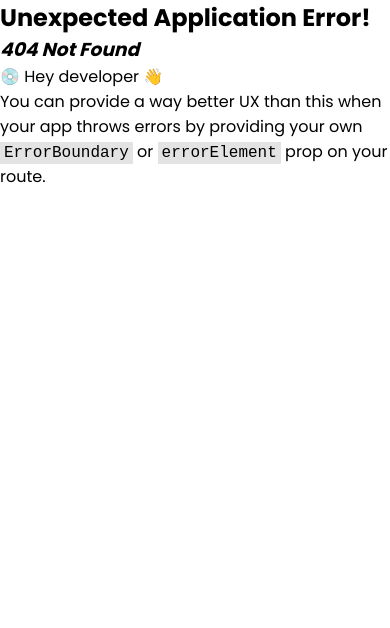
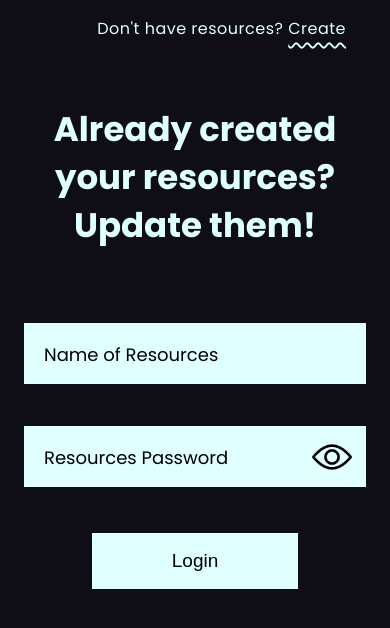
Before and after one commit to ttoomas/resources-in-one-link, a React (Create React App) app in the folder client/: page /login in a window 390 px wide. Before the commit this address had no page. Shown: the top 628 px of the page. Built offline with nearby package versions, Linux system fonts and the light colour scheme.

Commit message:
login page - frontend, backend connection

```diff
--- a/client/src/App.js
+++ b/client/src/App.js
@@ -1,11 +1,16 @@
 import { createBrowserRouter, RouterProvider } from "react-router-dom";
 import CreateRes from "./pages/CreateRes";
+import LoginRes from "./pages/LoginRes";
 
 function App() {
   const router = createBrowserRouter([
     {
       path: "/",
       element: <CreateRes/>
+    },
+    {
+      path: "/login",
+      element: <LoginRes/>
     }
   ])
 
--- a/client/src/index.css
+++ b/client/src/index.css
@@ -28,7 +28,7 @@ h1,h2,h3,h4,h5,h6,p{
 }
 
 /* CreateRes page */
-.main__create{
+.main__create, .main__login{
     display: flex;
     flex-direction: column;
     align-items: center;
@@ -38,29 +38,32 @@ h1,h2,h3,h4,h5,h6,p{
     /* color: lightgray; */
     color: lightcyan;
 }
-.create__login{
+.create__login, .login__create{
     align-self: flex-end;
     padding: 1.25rem 32px 0 0;
     font-size: 18px;
     letter-spacing: 0.5px;
 }
-.create__loginLink{
+.create__loginLink, .login__createLink{
     text-decoration: underline wavy lightcyan 2px;
     text-underline-offset: 8px;
     color: lightcyan;
     margin-left: 3px;
-    transition: all 200ms ease-in-out;
+    transition: text-shadow 200ms ease-in-out;
 }
-.create__loginLink:hover{
+.create__loginLink:hover, .login__createLink:hover{
     text-shadow: 4px 4px 8px white;
 }
-.create__title{
+.create__title, .login__title{
     text-align: center;
     font-weight: 700;
     font-size: 44px;
     line-height: 57px;
     width: 531px;
     margin-top: 94px;
+}
+.login__title{
+    width: 574px;
 }
 .create__formBx{
     margin-top: 214px;
@@ -149,13 +152,12 @@ h1,h2,h3,h4,h5,h6,p{
 }
 .create__label{
     position: absolute;
-    font-size: 1rem;
+    font-size: 20px;
     top: 50%;
     transform: translateY(-50%);
     left: 1.5rem;
     pointer-events: none;
     color: black;
-    font-size: 20px;
     transition: font-size 200ms ease-in-out, top 200ms ease-in-out, color 150ms 50ms ease-in-out;
 }
 .create__input:focus + .create__label,
@@ -164,7 +166,7 @@ h1,h2,h3,h4,h5,h6,p{
     font-size: 18px;
     color: lightcyan;
 }
-.create__eyeBx{
+.create__eyeBx, .login__eyeBx{
     position: absolute;
     right: 5px;
     top: 50%;
@@ -174,16 +176,16 @@ h1,h2,h3,h4,h5,h6,p{
     align-items: center;
     cursor: pointer;
 }
-.create__eye{
+.create__eye, .login__eye{
     width: 100%;
 }
-.create__eyeOff{
+.create__eyeOff, .login__eyeOff{
     position: absolute;
     width: 0%;
     height: 8px;
     background-color: lightcyan;
     transform: rotate(149deg);
-    transition: all 170ms ease-in-out;
+    transition: width 170ms ease-in-out, opacity 170ms ease-in-out;
 }
 .eyeOff__span{
     display: block;
@@ -193,10 +195,10 @@ h1,h2,h3,h4,h5,h6,p{
     background-color: black;
     bottom: -2px;
 }
-.create__eyeOff[data-showpass="true"]{
+.create__eyeOff[data-showpass="true"], .login__eyeOff[data-showpass="true"]{
     width: 100%;
 }
-.create__eyeOff[data-showpass="false"]{
+.create__eyeOff[data-showpass="false"], .login__eyeOff[data-showpass="false"]{
     opacity: 0;
 }
 
@@ -247,7 +249,7 @@ h1,h2,h3,h4,h5,h6,p{
 }
 
 @media only screen and (max-width: 44em){
-    .create__title{
+    .create__title, .login__title{
         font-size: 36px;
         line-height: 52px;
     }
@@ -260,19 +262,19 @@ h1,h2,h3,h4,h5,h6,p{
 }
 
 @media only screen and (max-width: 36em){
-    .main__create{
+    .main__create, .main__login{
         padding: 0 20px;
         overflow: hidden;
     }
-    .create__login{
+    .create__login, .login__create{
         padding: 1rem 20px 0 0;
         text-align: center;
         font-size: 16px;
     }
-    .create__loginLink{
+    .create__loginLink, .login__createLink{
         margin-left: 0;
     }
-    .create__title{
+    .create__title, .login__title{
         width: auto;
         padding-inline: 28px;
     }
@@ -308,3 +310,124 @@ h1,h2,h3,h4,h5,h6,p{
         margin-top: 104px;
     }
 }
+
+
+
+/* Login page */
+.login__eyeBx{
+    right: 14px;
+    width: 40px;
+}
+.login__formContainer{
+    width: 564px;
+    margin-top: 90px;
+    text-align: center;
+}
+.login__formBx{
+    display: flex;
+    flex-direction: column;
+}
+.login__formBx.password{
+    margin-top: 54px;
+}
+.login__form{
+    position: relative;
+}
+.login__input{
+    width: 100%;
+    padding: 24px 12px 24px 22px;
+    outline: 0;
+    border: 0;
+    background-color: lightcyan;
+    font-size: 20px;
+}
+.login__input::placeholder{
+    opacity: 0;
+}
+.login__label{
+    position: absolute;
+    font-size: 19px;
+    top: 50%;
+    transform: translateY(-50%);
+    left: 22px;
+    pointer-events: none;
+    color: black;
+    transition: font-size 200ms ease-in-out, top 200ms ease-in-out, color 150ms 50ms ease-in-out;
+}
+.login__input:focus + .login__label,
+.login__input:not(:placeholder-shown) + .login__label{
+    top: -18px;
+    font-size: 17px;
+    color: lightcyan;
+}
+.login__error{
+    color: var(--err-red);
+    margin: 8px 0 -4px 6px;
+    font-size: 17px;
+    text-align: left;
+}
+.login__enterBtn{
+    width: 62%;
+    padding: 16px 0;
+    margin-top: 52px;
+    font-size: 20px;
+    border: none;
+    outline: none;
+    background-color: lightcyan;
+    border: 3px solid transparent;
+    cursor: pointer;
+    transition: background-color 175ms ease-in-out, color 175ms ease-in-out, border 175ms ease-in-out;
+}
+.login__enterBtn:hover{
+    background-color: var(--main-bg);
+    color: lightcyan;
+    border: 3px solid lightcyan;
+}
+
+@media only screen and (max-width: 44em){
+    .login__formContainer{
+        width: 462px;
+        margin-top: 74px;
+    }
+}
+
+@media only screen and (max-width: 36em){
+    .main__login{
+        padding: 0 24px;
+    }
+    .login__title{
+        font-size: 34px;
+        line-height: 48px;
+        margin-top: 64px;
+        padding-inline: 0;
+    }
+    .login__formContainer{
+        width: 100%;
+    }
+    .login__formBx.password{
+        margin-top: 42px;
+    }
+    .login__input{
+        padding: 20px 10px 20px 20px;
+        font-size: 18px;
+    }
+    .login__label{
+        left: 20px;
+        font-size: 18px;
+    }
+    .login__input:focus + .login__label,
+    .login__input:not(:placeholder-shown) + .login__label{
+        top: -15px;
+        font-size: 16px;
+    }
+    .login__error{
+        font-size: 1rem;
+        margin: 5px 0 -6px 4px;
+    }
+    .login__enterBtn{
+        width: 60%;
+        font-size: 19px;
+        padding: 14px 0;
+        margin-top: 46px;
+    }
+}
--- a/client/src/pages/CreateRes.jsx
+++ b/client/src/pages/CreateRes.jsx
@@ -123,7 +123,7 @@ const CreateRes = () => {
             <input ref={resPassword} type="password" placeholder='Hide your Resources, enter Password' className='create__input' id='create__inputPass' onKeyDown={e => {if(e.code === "Enter" || e.code === "NumpadEnter"){handleSubmit()}}} />
             <label htmlFor="create__inputPass" className='create__label'>Enter your password</label>
             <div className='create__eyeBx' onClick={showPassword}>
-              <img src={eyeOn} alt="" aria-hidden="true" className='create__eye on' />
+              <img src={eyeOn} alt="" aria-hidden="true" className='create__eye on' draggable="false" />
               <div data-showpass="false" className='create__eyeOff'>
                 <span className='eyeOff__span'></span>
               </div>
--- /dev/null
+++ b/client/src/pages/LoginRes.jsx
@@ -0,0 +1,95 @@
+import axios from 'axios';
+import React from 'react';
+import { useState } from 'react';
+import { useRef } from 'react';
+import { Link } from 'react-router-dom';
+import eyeOn from "../imgs/eye.png";
+
+const LoginRes = () => {
+  const resName = useRef(null);
+  const resPassword = useRef(null);
+  const [err, setErr] = useState([]);
+
+  const showPassword = () => {
+    const createEye = document.querySelector('.login__eyeOff');
+    const passwordInput = document.querySelector('#login__inputPass');
+
+    if(createEye.dataset.showpass === "true"){
+      createEye.dataset.showpass = "false";
+      passwordInput.type = "password";
+    }
+    else{
+      createEye.dataset.showpass = "true";
+      passwordInput.type = "text";
+    }
+  }
+
+  const handleSubmit = () => {
+    const resNameVal = resName.current.value;
+    const resPasswordVal = resPassword.current.value;
+    setErr([]);
+
+    if(resNameVal.length === 0){
+      setErr(prev => ({...prev, "resName": "Please enter resources Name"}));
+    }
+    if(resPasswordVal.length === 0){
+      setErr(prev => ({...prev, "resPassword": "Please enter resources Password"}));
+    }
+    else{
+      async function loginResAxios(){
+        try{
+          const esc = await axios({
+            method: "post",
+            url: "/loginres",
+            data: {"resName": resNameVal, "resPassword": resPasswordVal}
+          });
+
+          console.log(esc);
+        }
+        catch(err){
+          console.log(err);
+        }
+      }
+
+      loginResAxios();
+    }
+  }
+
+
+  return (
+    <main className='main__login'>
+      <p className='login__create'>Don't have resources? <Link to="/" className='login__createLink'>Create</Link></p>
+      <h1 className='login__title'>Already created your resources? Update them!</h1>
+      <div className="login__formContainer">
+        <div className="login__formBx">
+          <div className='login__form name'>
+            <input ref={resName} type="text" placeholder='Name of Resources' className='login__input' id='login__inputName' />
+            <label htmlFor="login__inputName" className='login__label'>Name of Resources</label>
+          </div>
+            { err.resName &&
+              <p className='login__error'>{ err.resName }</p>
+            }
+        </div>
+
+        <div className="login__formBx password">
+          <div className='login__form password'>
+            <input ref={resPassword} type="password" placeholder='Resources Password' className='login__input' id='login__inputPass' />
+            <label htmlFor="login__inputPass" className='login__label'>Resources Password</label>
+            <div className='login__eyeBx' onClick={showPassword}>
+              <img src={eyeOn} alt="" aria-hidden="true" className='login__eye on' draggable="false" />
+              <div data-showpass="false" className='login__eyeOff'>
+                  <span className='eyeOff__span'></span>
+              </div>
+            </div>
+          </div>
+            { err.resPassword &&
+              <p className='login__error'>{ err.resPassword }</p>
+            }
+        </div>
+        <button onClick={handleSubmit} className='login__enterBtn'>Login</button>
+      </div>
+    </main>
+  )
+}
+
+export default LoginRes
```
Also changed, not shown: 2 other files (tests, documents, lock files or other folders).
